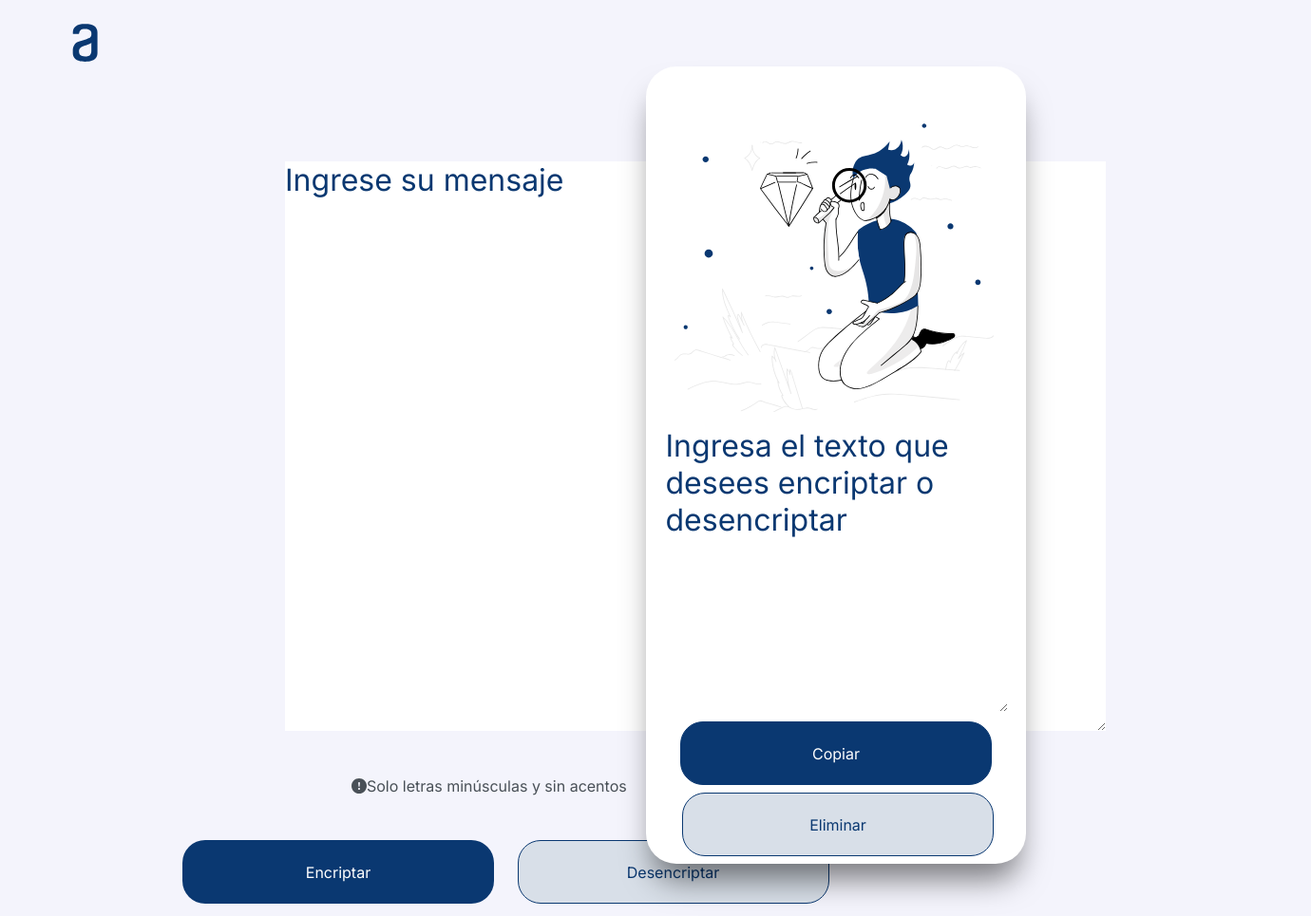
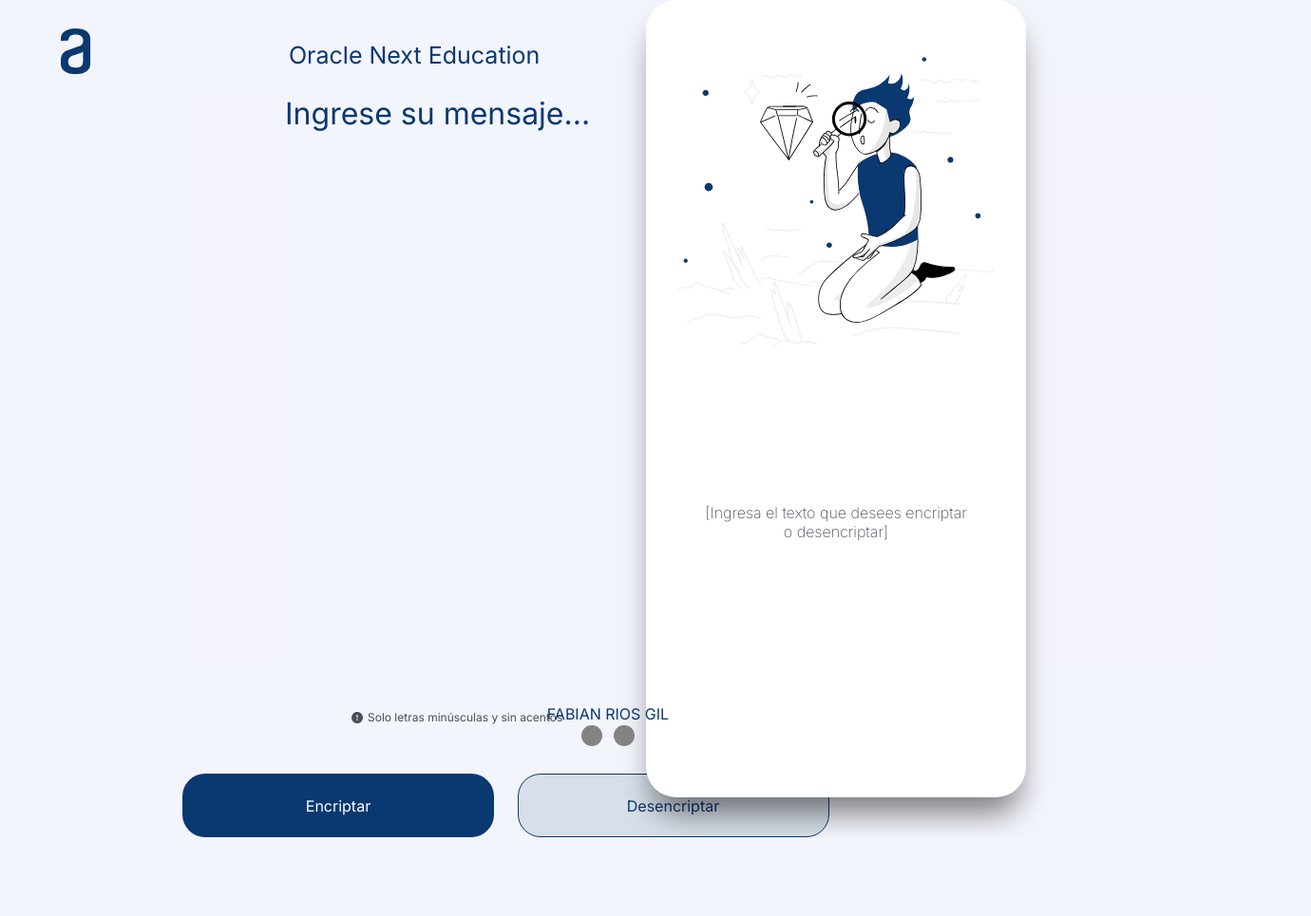
Before and after one commit to SoyFabianRG/ONE-Challenge1, a plain HTML site: page index.html in a window 1280 px wide. Shown: the whole page at 95% size, 1380 px wide, since content can reach past the window. After the commit the page ends 882 px from the top, so only its background shows below. Drawn offline with Linux system fonts and the light colour scheme; grey boxes are pictures that could not be loaded.

Commit message:
Se agrega footer, animaciones y funcion que oculta botones
Los botones se ocultan al hacer click en encriptar y desencriptar

```diff
--- a/css/styles.css
+++ b/css/styles.css
@@ -1,13 +1,18 @@
 *
 {
-	margin: 0;
-	padding: 0;
 	font-family: 'Inter', 'sans-serif';
+	margin: 0px;
+	padding: 0px;
+	box-sizing: border-box;
 }
 
 body
 {
-	background-color: #f4f4fc;
+	background-color: #F3F5FC;
+	display: flex;
+	height: 90vh;
+	width: 90vw;
+	min-height: 100%;
 }
 
 header
@@ -23,6 +28,21 @@ main
 	height: 90%;
 	display: flex;
 	justify-content: space-between;
+}
+
+textarea
+{
+	color: #0A3871;
+	font-size: 32px;
+	font-weight: 100;
+	border: none;
+	background-color: #F3F5FC;
+	width: 70%;
+	height: 70%;
+	font-size: 32px;
+	color: #0A3871;
+	outline: none;
+	resize: none;
 }
 
 .seccion2
@@ -48,9 +68,10 @@ main
 	width: 1080px;
 	height: 600px;
 	background-color: #f4f4fc;
+
 }
 
-.cajaTexto
+#textoEntrada
 {
 	width: 80%;
 	height: 100%;
@@ -61,7 +82,7 @@ main
 	font-weight: 400;
 }
 
-.cajaTexto::placeholder
+#textoEntrada::placeholder
 {
 	color:#0A3871
 }
@@ -79,20 +100,22 @@ main
 	height: 300px;
 }
 
-.textoResultado
+#textoSalida
 {
-	width: 90%;
-	height: 100%;
-	border: none;
 	background-color: white;
-	cursor: pointer;
-	font-size: 32px;
-	font-weight: 400;
+	margin: 150px 20px 10px 20px;
+	color: #0A3871;
+	font-size: 20px;
+	text-align: left;
+	color: #495057;
 }
 
-.textoResultado::placeholder
+#textoSalida::placeholder
 {
-	color:#0A3871
+	color: #0A3871;
+	font-size: 16px;
+	text-align: center;
+	color: #495057;
 }
 
 .contenedorPersonaje
@@ -103,7 +126,6 @@ main
 	box-sizing: border-box;
 	padding-top: 50px;
 }
-
 
 /* BOTONES */
 
@@ -116,7 +138,7 @@ main
 	padding-top: 15px;
 }
 
-.botonEncriptar
+#botonEncriptar
 {
 	width: 328px;
 	height: 67px;
@@ -130,7 +152,7 @@ main
 	cursor: pointer;
 }
 
-.botonDesencriptar
+#botonDesencriptar
 {
 	width: 328px;
 	height: 67px;
@@ -185,21 +207,93 @@ main
 	right: 330px;
 }
 
+/* HEADER */
+.titulo
+{
+	position: absolute;
+	top: 40px;
+	left: 304px;
+	font-size: 25px;
+	line-height: 150%;
+	color: #0A3871;
+	font-family: 'Inter', 'sans-serif';
+}
+
+.logo
+{
+	margin: 30px 0 0 20px ;
+}
+
+.logo:hover
+{
+	animation: expandir 1s;
+}
+
+/* FOOTER */
+footer
+{
+	display: flex;
+	position: absolute;
+	flex-direction: column;
+	text-align: center;
+	font-size: 18px;
+	color: #0A3871;
+	height: 3.5rem;
+	width: 100%;
+	bottom: 0px;
+}
+
+footer p
+{
+	text-decoration: none;
+	color: #0A3871;
+	font-family: 'Inter', 'sans-serif';
+}
+
+.redesSociales a img
+{
+	filter: invert(45%);
+	width: 30px;
+	height: 30px;
+	border-radius: 100%;
+	padding: 4px;
+}
+
 /* IMAGENES */
 
 .alerta
 {
+	display: flex;
+	flex-direction: row;
+	margin: 0 0 5px 0;
+	align-items: center;
 	position: absolute;
 	top: 750px;
 	left: 370px;
-	display: flex;
-	color: #495057;
+	animation: parpadear 1s linear infinite alternate;
 }
 
-.logo
+.alerta p
 {
-	width: 100px;
-	height: 50px;
-	padding-top: 20px;
-	padding-left: 40px;
+	font-size: 12px;
+	color: #495057;
+	margin: 0 0 0 5px;
+	animation: parpadear 1s linear infinite alternate;
 }
+
+/* ANIMACIONES */
+@keyframes parpadear
+{
+	0%
+	{
+		transform: scale(1);
+	}
+	50%
+	{
+		transform: scale(1.03);
+	}
+	100%
+	{
+		transform: scale(1);
+	}
+}
--- a/index.html
+++ b/index.html
@@ -14,6 +14,7 @@
 
 	<header>
 		<img class="logo" src="img/logo.svg">
+		<h1 class="titulo">Oracle Next Education</h1>
 	</header>
 
 	<main>
@@ -21,17 +22,17 @@
 		<section class="seccion1">
 
 			<div class="contenedorCajaTexto">
-				<textarea id="entrada" class="cajaTexto" placeholder="Ingrese su mensaje"></textarea>
+				<textarea id="textoEntrada" placeholder="Ingrese su mensaje..." cols="10"></textarea>
 			</div>
 
 			<div class="alerta">
-				<img src="img/alert.svg">
+				<img src="img/alert.svg" width="12px">
 				<p>Solo letras minúsculas y sin acentos</p>
 			</div>
 
 			<div class="contenedorBotonesEncriptarDesencriptar">
-				<button class="botonEncriptar" id="encriptar" onclick="encriptarMensaje()"> Encriptar </button>
-				<button class="botonDesencriptar" id="desencriptar" onclick="desencriptarMensaje()"> Desencriptar </button>
+				<button id="botonEncriptar"> Encriptar </button>
+				<button id="botonDesencriptar"> Desencriptar </button>
 			</div>
 
 		</section>
@@ -43,18 +44,27 @@
 			</div>
 
 			<div class="contenedorResultado">
-				<textarea class="textoResultado" id="salida" placeholder="Ingresa el texto que desees encriptar o desencriptar" readonly></textarea>
+				<textarea id="textoSalida" cols="10" readonly placeholder="[Ingresa el texto que desees encriptar o desencriptar]"></textarea>
 			</div>
 
-			<div class="contenedorBotonesCopiarEliminar">
-				<button class="botonCopiar" id="copiar" onclick="copiarMensaje()"> Copiar </button>
-				<button class="botonEliminar" id="eliminar" onclick="eliminarMensaje()"> Eliminar </button>
+			<div id="copiarEliminar" class="contenedorBotonesCopiarEliminar">
+				<div id="copiar"></div>
+				<div id="eliminar"></div>
 			</div>
 
 		</section>
 
 	</main>
 
+	<footer class="footer">
+		<p>FABIAN RIOS GIL</p>
+
+		<div class="redesSociales">
+			<a href="https://www.linkedin.com/in/soyfabianrg/"><img src="https://cdn.icon-icons.com/icons2/2428/PNG/512/linkedin_black_logo_icon_147114.png"></a>
+			<a href="https://github.com/SoyFabianRG"><img src="https://cdn-icons-png.flaticon.com/512/25/25231.png"></a>
+		</div>
+
+	</footer>
 	<!-- SCRIPTS -->
 	<script src="main.js"></script>
 
--- a/main.js
+++ b/main.js
@@ -1,11 +1,14 @@
-var botonEncriptar = document.querySelector("button#encriptar");
-var botonDesencriptar = document.querySelector("button#desencriptar");
+var botonEncriptar = document.querySelector("button#botonEncriptar");
+var botonDesencriptar = document.querySelector("button#botonDesencriptar");
 
-var botonCopiar = document.getElementById("button#copiar");
-var botonEliminar = document.getElementById("button#eliminar");
+var botonCopiar = document.getElementById("button#botonCopiar");
+var botonEliminar = document.getElementById("button#botonEliminar");
 
-var mensajeEntrada = document.querySelector("textarea#entrada");
-var mensajeSalida = document.querySelector("textarea#salida");
+var mensajeEntrada = document.querySelector("textarea#textoEntrada");
+var mensajeSalida = document.querySelector("textarea#textoSalida");
+
+botonEncriptar.onclick = encriptarMensaje;
+botonDesencriptar.onclick = desencriptarMensaje;
 
 function encriptarMensaje()
 {
@@ -30,6 +33,9 @@ function encriptarMensaje()
 		var txt = txt.replace(/u/g, "ufat");
 
 		mensajeSalida.innerHTML = `${txt}`;
+
+		document.getElementById('copiar').innerHTML = '<button class="botonCopiar" onclick="copiarMensaje()"> Copiar </button>';
+		document.getElementById('eliminar').innerHTML = '<button class="botonEliminar" onclick="eliminarMensaje()"> Eliminar </button>';
 	}
 }
 
@@ -56,6 +62,9 @@ function desencriptarMensaje()
 		var txt = txt.replace(/ufat/g, "u");
 
 		mensajeSalida.innerHTML = `${txt}`;
+
+		document.getElementById('copiar').innerHTML = '<button class="botonCopiar" onclick="copiarMensaje()"> Copiar </button>';
+		document.getElementById('eliminar').innerHTML = '<button class="botonEliminar" onclick="eliminarMensaje()"> Eliminar </button>';
 	}
 }
 
```
